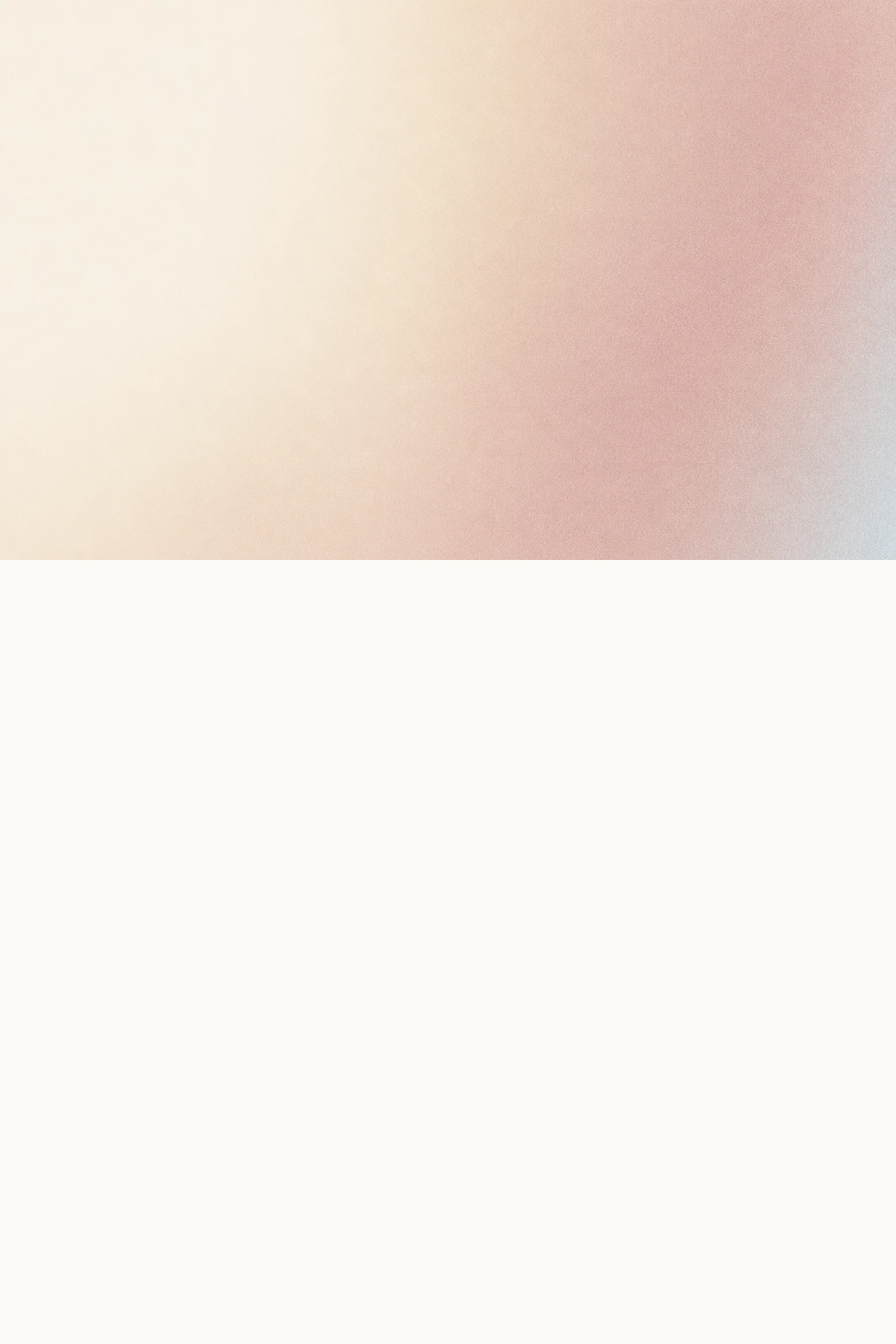
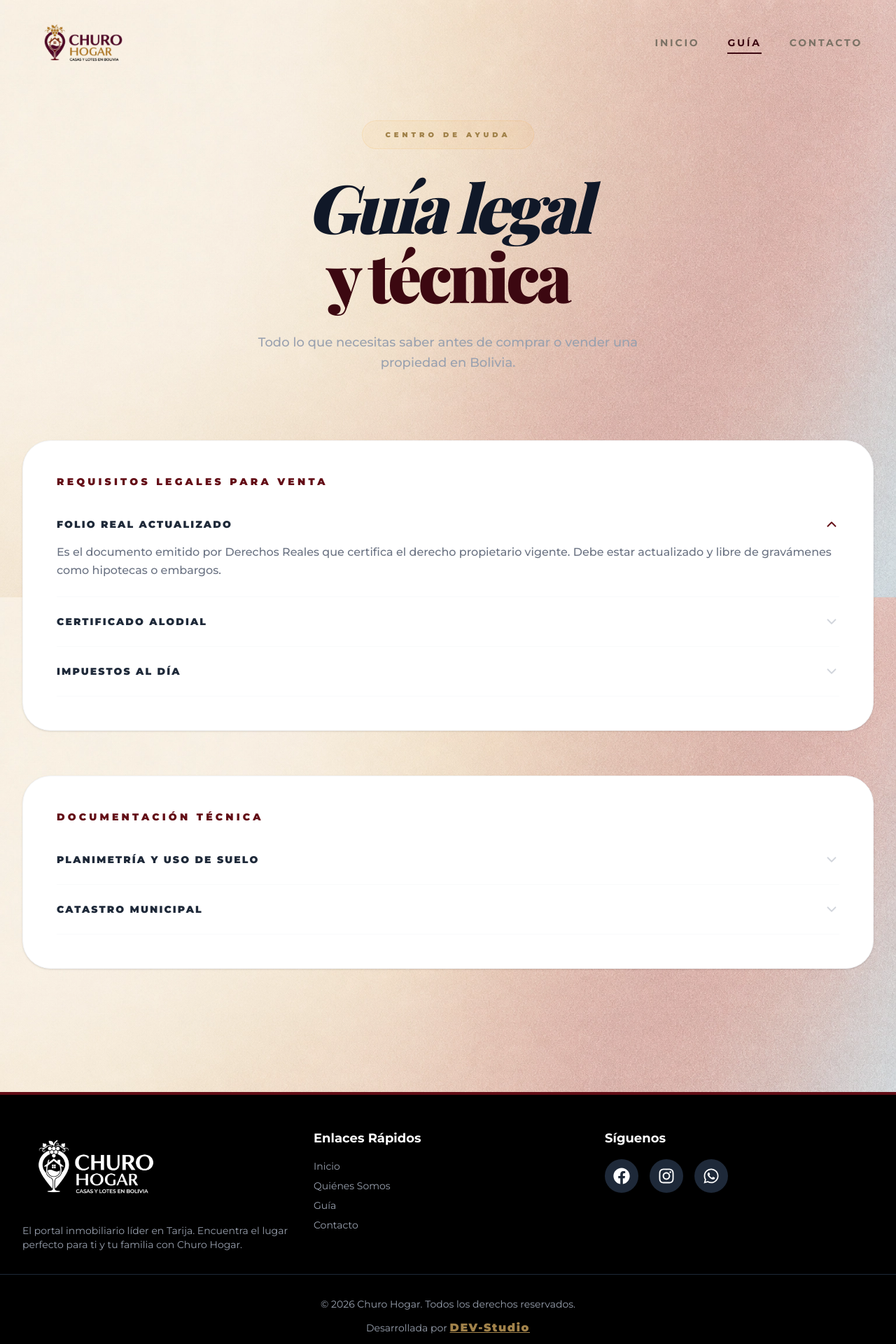
Before and after one commit to juancito016/prueba2.0, a React (Vite) app: page /guia in a window 1280 px wide. Before the commit this address had no page. Shown: the top 1920 px of the page at 70% size. Before the commit the page ends 800 px from the top, so only its background shows below. Built offline with nearby package versions, Linux system fonts and the light colour scheme; a web font is replaced by a local one.

Commit message:
Initial commit - cambios sistemap y robots.txt

```diff
--- a/src/App.tsx
+++ b/src/App.tsx
@@ -14,7 +14,7 @@ function App() {
         <Route path="/inmueble/:id" element={<PropertyDetail />} />
         <Route path="/admin" element={<AdminPanel />} />
         <Route path="/quienes-somos" element={<QuienesSomos />} />
-        <Route path="/faq" element={<FAQ />} />
+        <Route path="/guia" element={<FAQ />} />
         <Route path="/contacto" element={<Contacto />} />
       </Routes>
     </Router>
--- a/src/components/Footer.tsx
+++ b/src/components/Footer.tsx
@@ -16,7 +16,7 @@ export const Footer: React.FC = () => {
                     <ul className="space-y-2 text-gray-400 text-sm">
                         <li><Link to="/" className="hover:text-white transition">Inicio</Link></li>
                         <li><Link to="/quienes-somos" className="hover:text-white transition">Quiénes Somos</Link></li>
-                        <li><Link to="/faq" className="hover:text-white transition">FAQ</Link></li>
+                        <li><Link to="/guia" className="hover:text-white transition">Guía</Link></li>
                         <li><Link to="/contacto" className="hover:text-white transition">Contacto</Link></li>
                     </ul>
                 </div>
--- a/src/components/Navbar.tsx
+++ b/src/components/Navbar.tsx
@@ -54,7 +54,7 @@ export const Navbar: React.FC = () => {
                 <nav className="hidden lg:flex gap-10 items-center">
                     <NavLink to="/" className={linkClasses}>Inicio</NavLink>
 
-                    <NavLink to="/faq" className={linkClasses}>Guía</NavLink>
+                    <NavLink to="/guia" className={linkClasses}>Guía</NavLink>
                     <NavLink to="/contacto" className={linkClasses}>Contacto</NavLink>
                 </nav>
 
@@ -83,7 +83,7 @@ export const Navbar: React.FC = () => {
                 <div className="lg:hidden absolute w-full left-0 top-full bg-[#FAF7F2]/95 backdrop-blur-3xl border-t border-gray-200 shadow-2xl transition-all duration-300">
                     <nav className="flex flex-col px-8 py-8 space-y-6">
                         <NavLink to="/" onClick={() => setIsMenuOpen(false)} className={linkClasses}>Inicio</NavLink>
-                        <NavLink to="/faq" onClick={() => setIsMenuOpen(false)} className={linkClasses}>Guía</NavLink>
+                        <NavLink to="/guia" onClick={() => setIsMenuOpen(false)} className={linkClasses}>Guía</NavLink>
                         <NavLink to="/contacto" onClick={() => setIsMenuOpen(false)} className={linkClasses}>Contacto</NavLink>
                     </nav>
                 </div>
```
Also changed, not shown: 1 other file (tests, documents, lock files or other folders).
